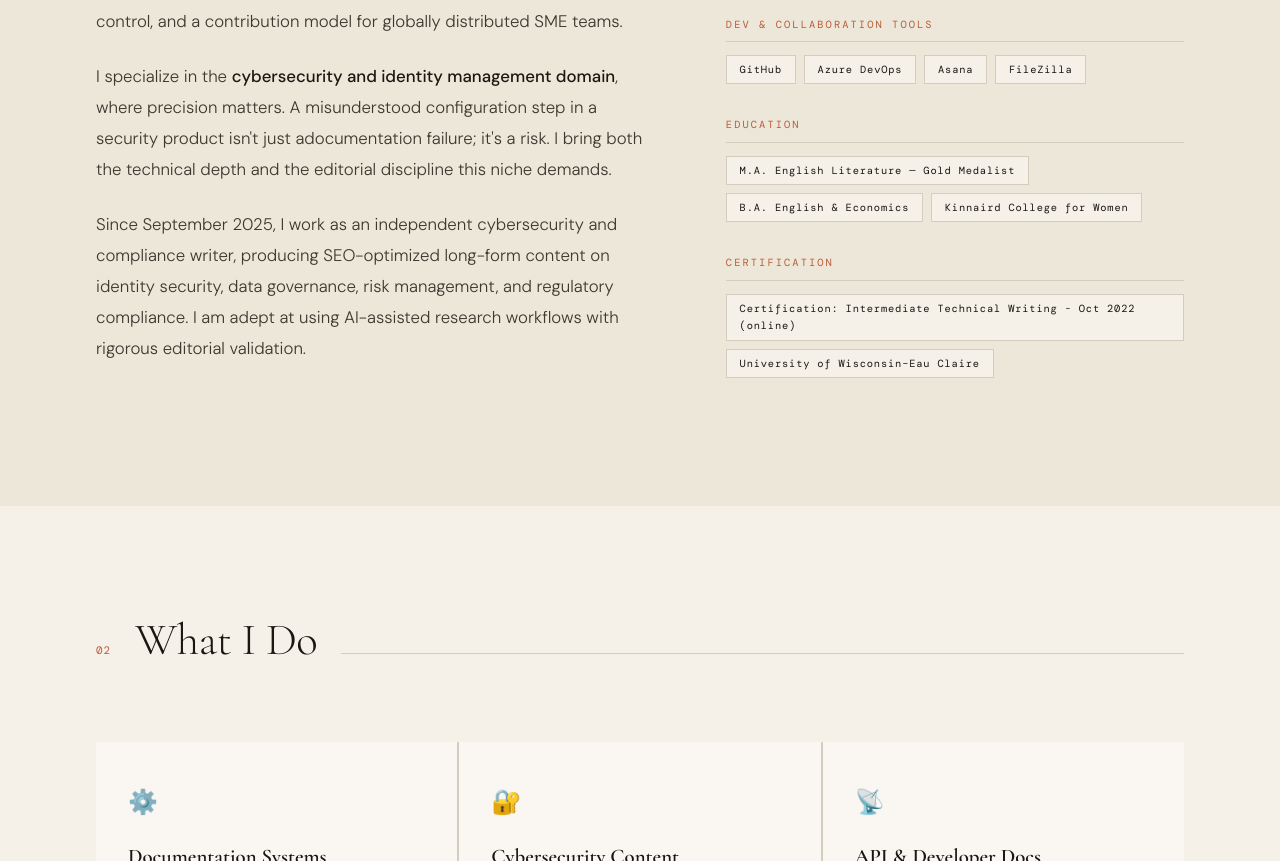
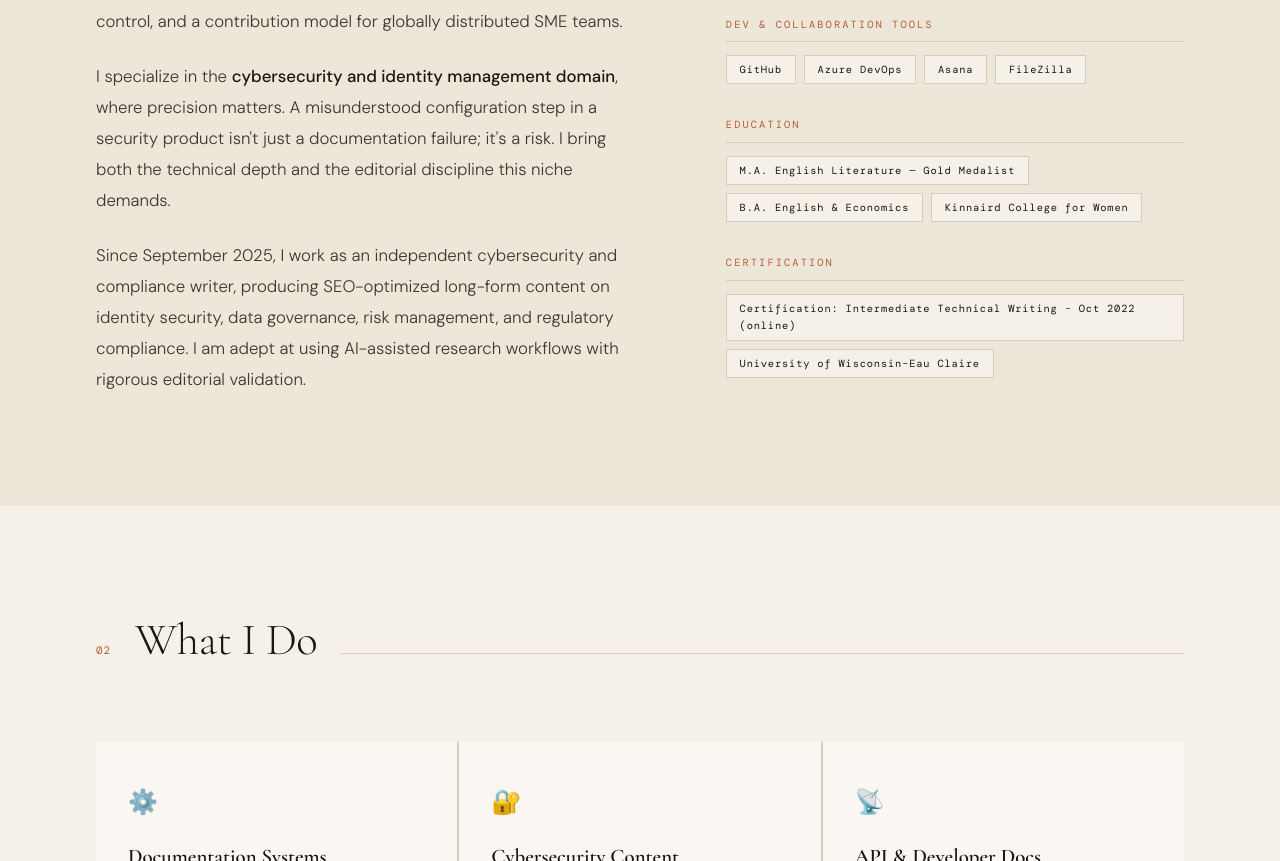
Before and after one commit to AyeshaAz06/AyeshaAz06, a plain HTML site: page index.html in a window 1280 px wide. Shown: the part 1500-2361 px from the top of the page. Drawn offline with nearby package versions, Linux system fonts and the light colour scheme; a web font is replaced by a local one.

Commit message:
Fix typo in cybersecurity specialization paragraph

```diff
--- a/index.html
+++ b/index.html
@@ -712,7 +712,7 @@
     <div class="about-text reveal">
       <p>I am a Senior Technical Writer and Content Strategist with over 20 years of experience building documentation systems (not just documents) for enterprise software, cybersecurity, and identity management products.</p>
       <p>One of my most ambitious  professional contribution was <strong>architecting a full migration of product documentation</strong> from MadCap Flare to a VS Code + Markdown + Docusaurus stack in under two months at Imanami/Netwrix. This wasn't a tool switch. It was a shift to docs-as-code, with automated publishing, Azure DevOps to GitHub version control, and a contribution model for globally distributed SME teams.</p>
-      <p>I specialize in the <strong>cybersecurity and identity management domain</strong>, where precision matters. A misunderstood configuration step in a security product isn't just adocumentation failure; it's a risk. I bring both the technical depth and the editorial discipline this niche demands.</p>
+      <p>I specialize in the <strong>cybersecurity and identity management domain</strong>, where precision matters. A misunderstood configuration step in a security product isn't just a documentation failure; it's a risk. I bring both the technical depth and the editorial discipline this niche demands.</p>
       <p>Since September 2025, I work as an independent cybersecurity and compliance writer, producing SEO-optimized long-form content on identity security, data governance, risk management, and regulatory compliance. I am adept at using AI-assisted research workflows with rigorous editorial validation.</p>
     </div>
     <div class="skills-block reveal">
```
